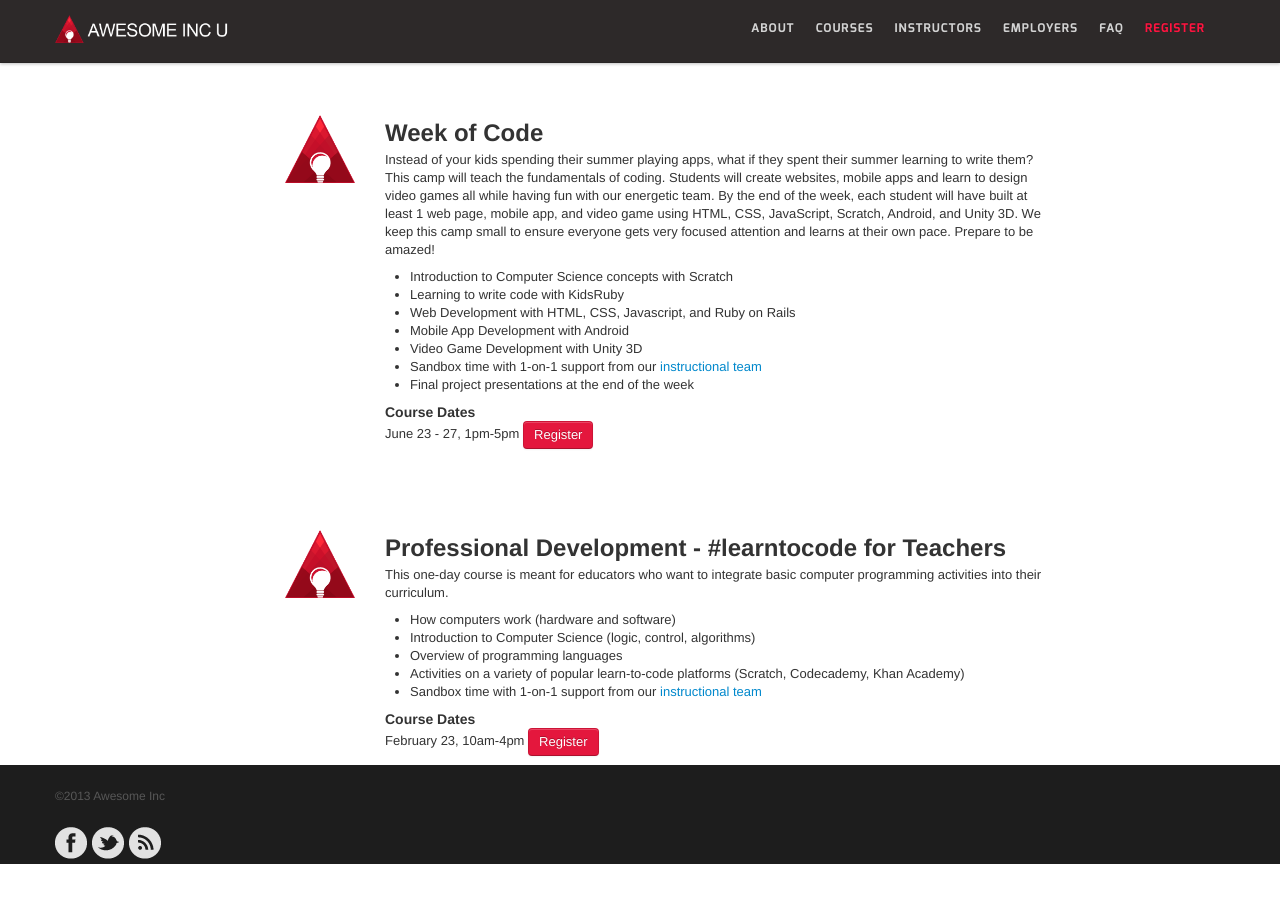
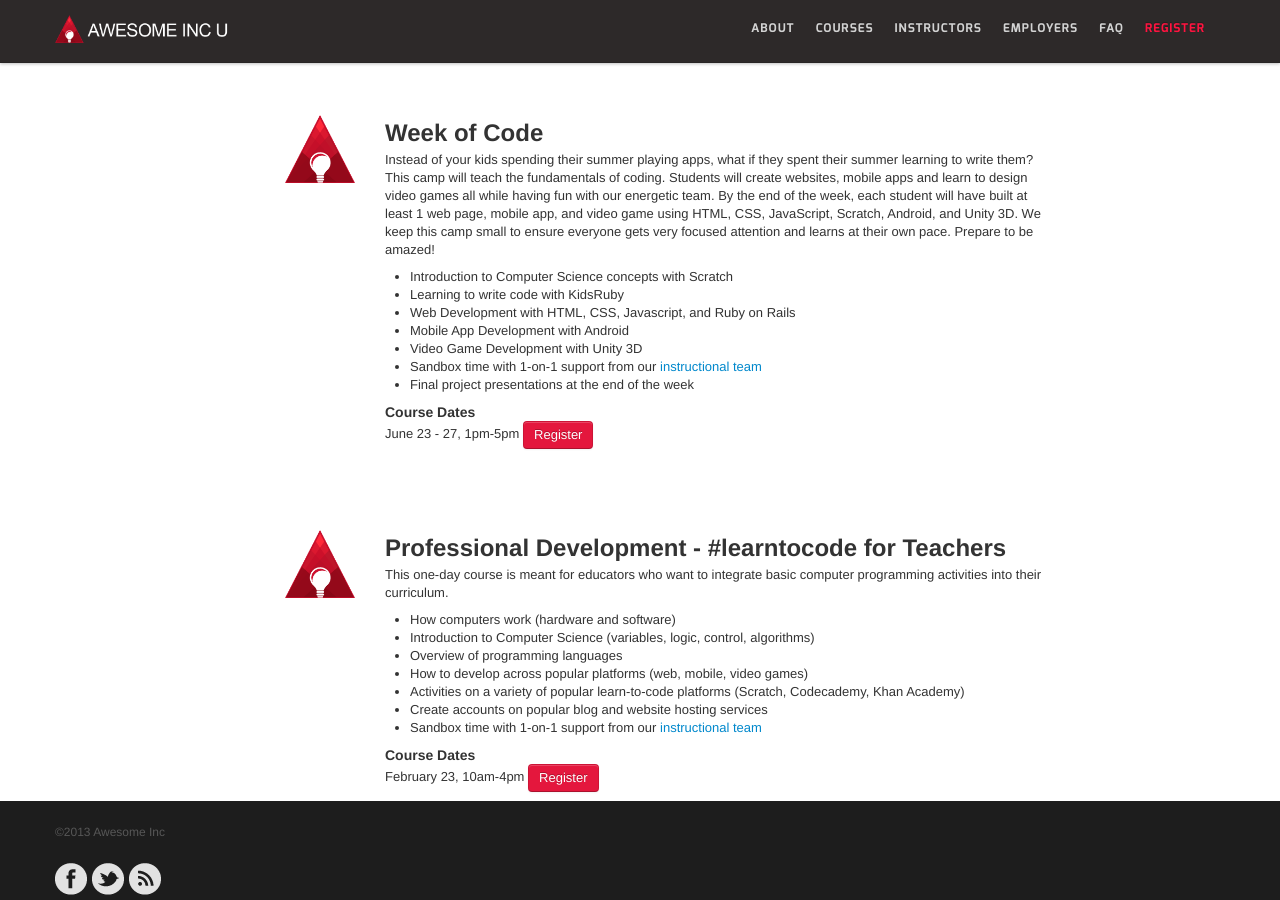
Before and after one commit to ainc/awesomeincu-2013, a Jekyll site: the page built from curriculum.html, in a window 1280 px wide and 900 px high, scrolled down 5540 px. Built offline with Jekyll 4.4.1, drawn with Linux system fonts in a browser that asks for light colours; Markdown is read by kramdown in place of the engine named in the settings; comment, search, counter and statistics services are not loaded; before the commit the page ends 6404 px from its top, so only the background shows below that.

Commit message:
Update course description for Educators course

```diff
--- a/curriculum.html
+++ b/curriculum.html
@@ -324,9 +324,11 @@
                 <p>This one-day course is meant for educators who want to integrate basic computer programming activities into their curriculum.</p>
                 <ul>
                   <li>How computers work (hardware and software)</li>
-                  <li>Introduction to Computer Science (logic, control, algorithms)</li>
+                  <li>Introduction to Computer Science (variables, logic, control, algorithms)</li>
                   <li>Overview of programming languages</li>
+                  <li>How to develop across popular platforms (web, mobile, video games)</li>
                   <li>Activities on a variety of popular learn-to-code platforms (Scratch, Codecademy, Khan Academy)</li>
+                  <li>Create accounts on popular blog and website hosting services</li>
                   <li>Sandbox time with 1-on-1 support from our <a href="/#instructors">instructional team</a></li>
                 </ul>
                 <h4>Course Dates</h4>
```
Also changed, not shown: 2 other files.
